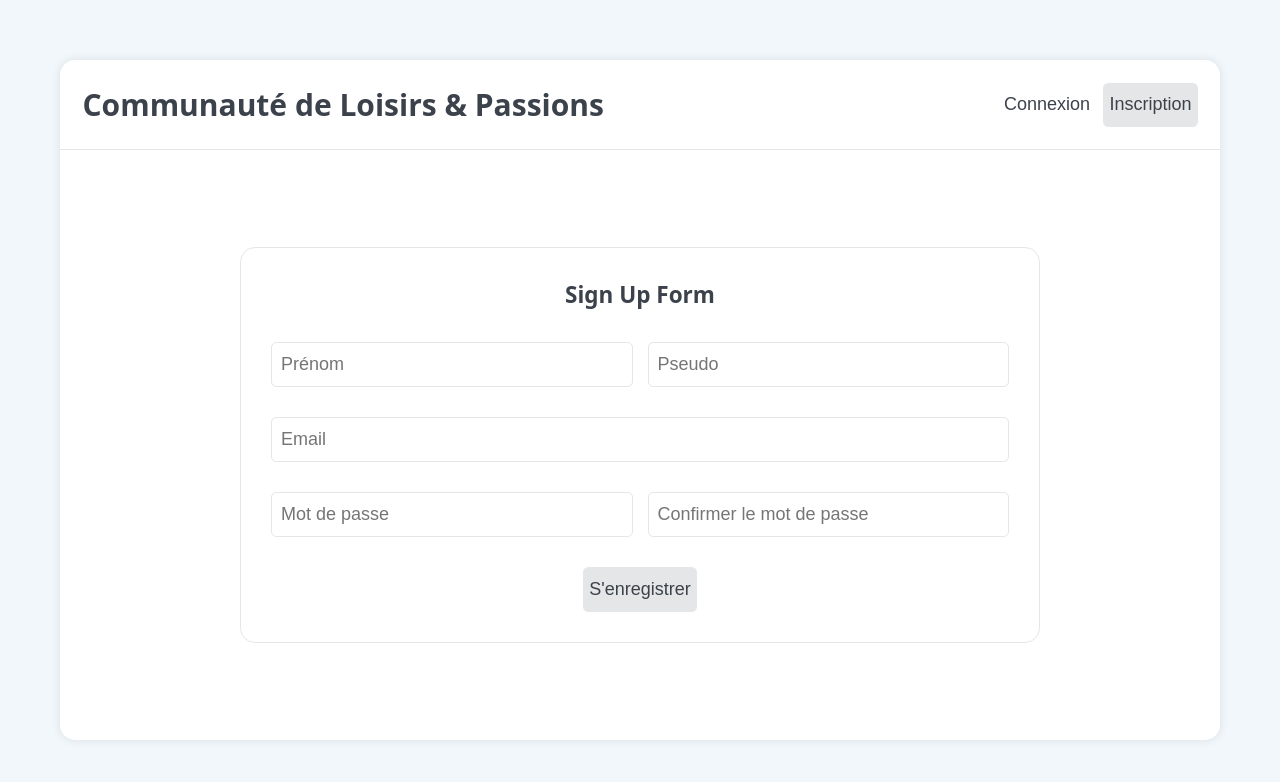
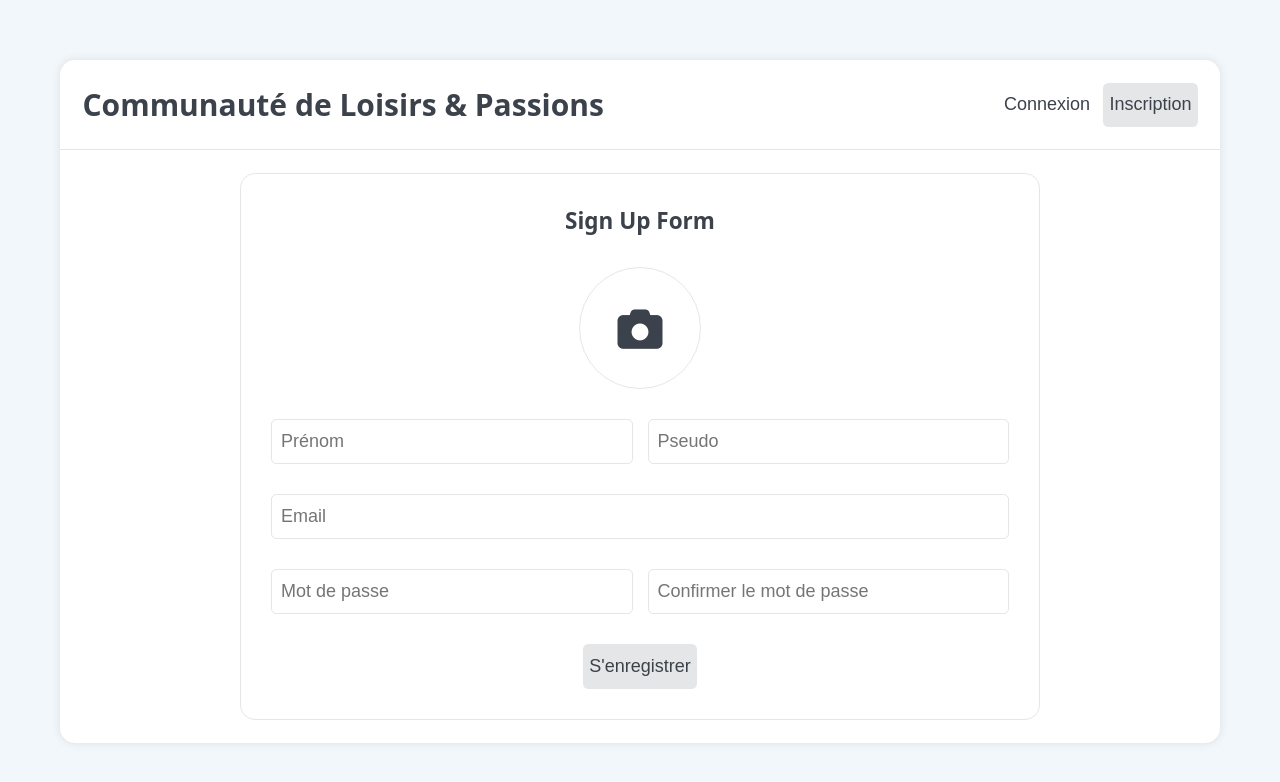
Before and after one commit to zKittyGB/PassionsHub, a React (Vite) app: page /signup in a window 1280 px wide. Shown: the top 782 px of the page. Built offline with nearby package versions, Linux system fonts and the light colour scheme.

Commit message:
Add profilePicture and fix userObj + provider

```diff
--- a/src/components/Header.jsx
+++ b/src/components/Header.jsx
@@ -29,7 +29,8 @@ function Header() {
 				)}
 				{user && (
 					<>
-						<p>Bienvenue {user.phUsername} !</p>
+						<p>Bienvenue <strong>{user.username}</strong> !</p>
+						<img src={"https://www.zkittygb.fr/projects/passionsHub/public/pictures/profilePictures/"+(user.profilePicture)} alt="profile picture" className="profile-picture" />
 						<div className="btn-wrapper"><button className="btn filled" onClick={handleLogout}>déconnexion</button></div>
 					</>
 				)}
--- a/src/components/Home.jsx
+++ b/src/components/Home.jsx
@@ -3,10 +3,12 @@ import "../css/Home.css";
 import passionsData from "../data/passions.json";
 import usersData from "../data/users.json";
 import HomeContent from "./home/HomeContent.jsx";
+import useUser from "../context/useUser.js";
 
 function Home() {
 	const [searchTerm, setSearchTerm] = useState("");
 	const [selectedCategory, setSelectedCategory] = useState("");
+	const { user } = useUser();
 
 	const passionsWithAuthors = passionsData.map((passion) => {
 		const author = usersData.find((user) => user.id === passion.author_id);
@@ -60,9 +62,13 @@ function Home() {
 						<i className="fa-solid fa-chevron-down select-icon"></i>
 					</div>
 
-					<div className="btn-wrapper">
-						<button className="btn filled">En vedette</button>
-					</div>
+					{user &&
+						<>
+							<div className="btn-wrapper">
+								<button className="btn filled">Mes favoris</button>
+							</div>
+						</>
+					}
 
 				</div>
 
--- a/src/components/Menu.jsx
+++ b/src/components/Menu.jsx
@@ -1,5 +1,6 @@
 import "../css/Menu.css";
 import useUser from "../context/useUser.js";
+import { Link } from "react-router-dom";
 
 function Menu() {
 	const { user } = useUser();
@@ -9,11 +10,11 @@ function Menu() {
 			<div className="main-menu">
 				<ul>
 					<li><div className="btn-wrapper"><button className="btn active">Accueil</button></div></li>
-					<li><div className="btn-wrapper"><button className="btn">Passions</button></div></li>
 					{ user && (
 						<>
-							<li><div className="btn-wrapper"><button className="btn">Créer</button></div></li>
-							<li><div className="btn-wrapper"><button className="btn">Profil</button></div></li>
+							<Link to="/passions"><li><div className="btn-wrapper"><button className="btn">Mes passions</button></div></li></Link>
+							<Link to="/create"><li><div className="btn-wrapper"><button className="btn">Créer une passion</button></div></li></Link>
+							<Link to="/profile"><li><div className="btn-wrapper"><button className="btn">Mon profil</button></div></li></Link>
 						</>
 					)}
 
--- a/src/context/UserProvider.jsx
+++ b/src/context/UserProvider.jsx
@@ -9,9 +9,10 @@ export default function UserProvider({ children }) {
 		const checkUser = async () => {
 			const savedUser = localStorage.getItem("user");
 			const savedToken = localStorage.getItem("sessionToken");
-
+			console.log("pat")
 			if (savedUser && savedToken) {
 				const userObj = JSON.parse(savedUser);
+				console.log("p"+userObj.ID);
 
 				try {
 					const res = await fetch(
@@ -19,7 +20,7 @@ export default function UserProvider({ children }) {
 						{
 							method: "POST",
 							headers: { "Content-Type": "application/json" },
-							body: JSON.stringify({ userID: userObj.phID, token: savedToken }),
+							body: JSON.stringify({ userID: userObj.ID, token: savedToken }),
 						}
 					);
 					const data = await res.json();
--- a/src/css/Auth.css
+++ b/src/css/Auth.css
@@ -71,3 +71,32 @@
 	color: var(--success-color);
 	border: 1px solid var(--success-color);
 }
+
+#signup-form .picture-wrapper {
+	width: 8em;
+	height: 8em;
+	border: 1px solid var(--primary-color-10);
+	border-radius: 50%;
+	overflow: hidden;
+}
+
+#signup-form .picture-wrapper:not(:has(img)) {
+	display: flex;
+	justify-content: center;
+	align-items: center;
+}
+
+#signup-form .picture-wrapper label {
+	font-size: 3em;
+}
+
+#signup-form .picture-wrapper label img {
+	width: 100%;
+	height: 100%;
+	object-fit: cover;
+	border-radius: 50%;
+}
+
+#signup-form input[type="file"] {
+	display: none;
+}
--- a/src/css/Header.css
+++ b/src/css/Header.css
@@ -20,3 +20,9 @@
 .header .actions a {
 	height: 100%;
 }
+
+.header .actions img {
+	height: 100%;
+	object-fit: cover;
+	border-radius: 50%;
+}
--- a/src/pages/Signup.jsx
+++ b/src/pages/Signup.jsx
@@ -8,6 +8,7 @@ function Signup() {
 	const [email, setEmail] = useState("");
 	const [password, setPassword] = useState("");
 	const [confirmPassword, setConfirmPassword] = useState("");
+	const [picture, setPicture] = useState("");
 	const [generalMessage, setGeneralMessage] = useState("");
 	const [generalMessageType, setGeneralMessageType] = useState(""); // "success" ou "error"
 
@@ -70,18 +71,21 @@ function Signup() {
 			return;
 		}
 
+		// Prepare form data
+		const formData = new FormData();
+		formData.append("name", name);
+		formData.append("username", username);
+		formData.append("email", email);
+		formData.append("password", password);
+
+		if (picture) {
+			formData.append("picture", picture);
+		}
+
 		// All validations succeeded
 		fetch("https://zkittygb.fr/projects/passionsHub/backend/signup.php", {
 			method: "POST",
-			headers: {
-				"Content-Type": "application/json"
-			},
-			body: JSON.stringify({
-				name,
-				username,
-				email,
-				password
-			})
+			body: formData,
 		})
 			.then(res => res.json())
 			.then(data => {
@@ -94,12 +98,14 @@ function Signup() {
 					setEmail("");
 					setPassword("");
 					setConfirmPassword("");
+					setPicture("");
 					setErrors({
 						name: [],
 						username: [],
 						email: [],
 						password: [],
-						confirmPassword: []
+						confirmPassword: [],
+						picture: []
 					});
 				} else {
 					if (data.errors.general) {
@@ -114,7 +120,8 @@ function Signup() {
 						username: data.errors.username || [],
 						email: data.errors.email || [],
 						password: data.errors.password || [],
-						confirmPassword: []
+						confirmPassword: [],
+						picture: data.errors.picture || []
 					});
 				}
 
@@ -133,19 +140,39 @@ function Signup() {
 
 	return (
 		<div className="main-auth">
-			<form id="signup-form">
+			<form id="signup-form" onSubmit={handleSubmit}>
 				<h2>Sign Up Form</h2>
 				{generalMessage && (
 					<div className={`general-message ${generalMessageType}`}>
 						{generalMessage}
 					</div>
 				)}
+
+				<div className="picture-wrapper">
+					<input
+						type="file"
+						id="picture"
+						name="picture"
+						accept="image/*"
+						onChange={(e) => {
+							setPicture(e.target.files[0]);
+							setErrors(prev => ({ ...prev, picture: [] }));
+						}}
+					/>
+					<label htmlFor="picture">
+						{!picture && <i className="fa-solid fa-camera"></i>}
+						{picture && <img src={URL.createObjectURL(picture)} alt="picture" className="profile-picture" />}
+					</label>
+					{renderErrors(errors.picture)}
+				</div>
+
 				<div className="inlineGroup-wrapper">
 
 					{/* Name field */}
 					<div className="input-wrapper">
 						<input
 							type="text"
+							name="name"
 							placeholder="Prénom"
 							value={name}
 							onChange={(e) => {
@@ -160,6 +187,7 @@ function Signup() {
 					<div className="input-wrapper">
 						<input
 							type="text"
+							name="username"
 							placeholder="Pseudo"
 							value={username}
 							onChange={(e) => {
@@ -176,6 +204,7 @@ function Signup() {
 					<div className="input-wrapper">
 						<input
 							type="text"
+							name="email"
 							placeholder="Email"
 							value={email}
 							onChange={(e) => {
@@ -193,6 +222,7 @@ function Signup() {
 					<div className="input-wrapper">
 						<input
 							type="password"
+							name="password"
 							placeholder="Mot de passe"
 							value={password}
 							onChange={(e) => {
@@ -207,6 +237,7 @@ function Signup() {
 					<div className="input-wrapper">
 						<input
 							type="password"
+							name="confirmPassword"
 							placeholder="Confirmer le mot de passe"
 							value={confirmPassword}
 							onChange={(e) => {
@@ -220,7 +251,7 @@ function Signup() {
 
 				{/* Submit button */}
 				<div className="btn-wrapper">
-					<button className="btn filled" onClick={handleSubmit}>
+					<button type="submit" className="btn filled">
 						S'enregistrer
 					</button>
 				</div>
```
